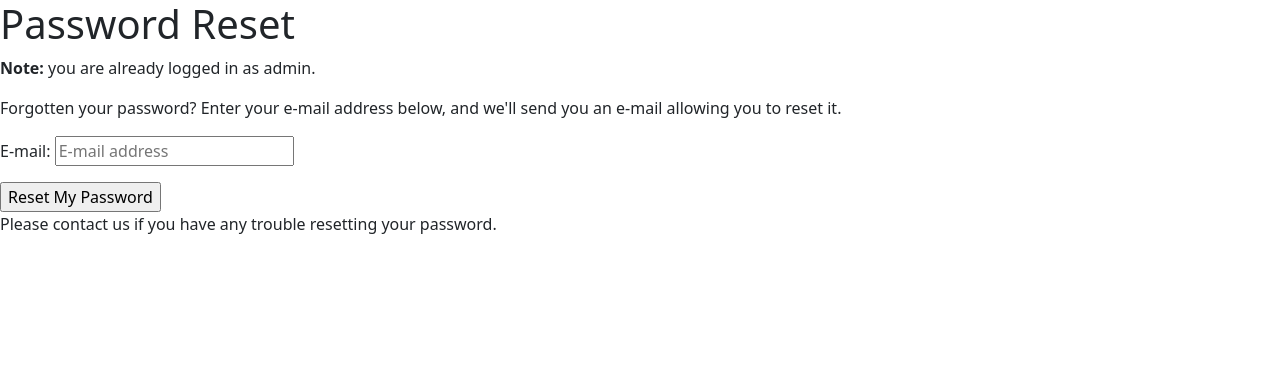
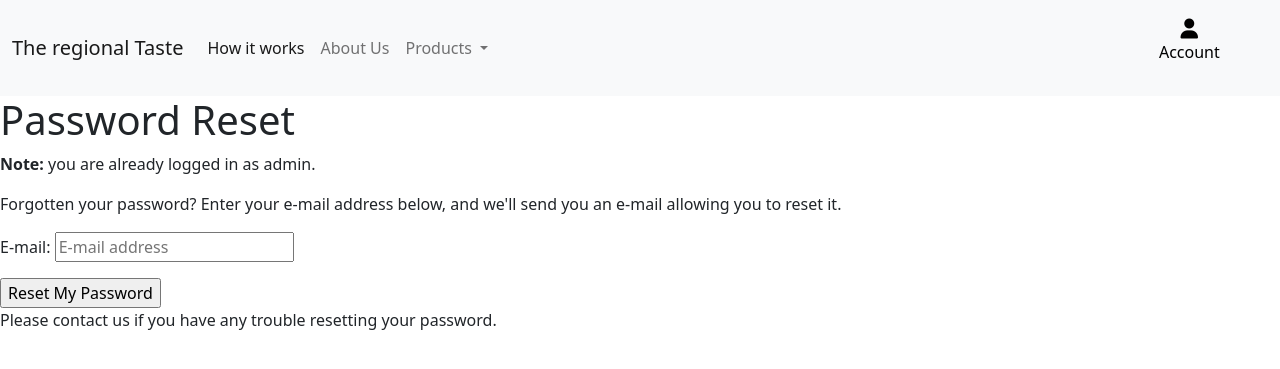
Before and after one commit to nandabritto/PP5, a Django app: page /accounts/password/reset/ in a window 1280 px wide. Shown: the top 369 px of the page. Run offline with Django 3.2, Linux system fonts and the light colour scheme; a user stored in the database is signed in; some libraries are stand-ins or nearby versions.

Commit message:
Add navbar template

```diff
--- /dev/null
+++ b/static/css/base.css
@@ -0,0 +1,3 @@
+.navlink {
+    padding: 0 !important;
+}
--- a/templates/base.html
+++ b/templates/base.html
@@ -31,14 +31,10 @@
     <!-- Fonteawesome -->
     <script src="https://kit.fontawesome.com/e9c73d7092.js" crossorigin="anonymous"></script>
     <!-- Boostrap -->
-    <script src="https://cdn.jsdelivr.net/npm/@popperjs/core@2.10.2/dist/umd/popper.min.js"
-        integrity="sha384-7+zCNj/IqJ95wo16oMtfsKbZ9ccEh31eOz1HGyDuCQ6wgnyJNSYdrPa03rtR1zdB" crossorigin="anonymous">
-    </script>
-    <script src="https://cdn.jsdelivr.net/npm/bootstrap@5.1.3/dist/js/bootstrap.min.js"
-        integrity="sha384-QJHtvGhmr9XOIpI6YVutG+2QOK9T+ZnN4kzFN1RtK3zEFEIsxhlmWl5/YESvpZ13" crossorigin="anonymous">
-    </script>
+    <script src="https://cdn.jsdelivr.net/npm/@popperjs/core@2.10.2/dist/umd/popper.min.js" integrity="sha384-7+zCNj/IqJ95wo16oMtfsKbZ9ccEh31eOz1HGyDuCQ6wgnyJNSYdrPa03rtR1zdB" crossorigin="anonymous"></script>
+    <script src="https://cdn.jsdelivr.net/npm/bootstrap@5.1.3/dist/js/bootstrap.min.js" integrity="sha384-QJHtvGhmr9XOIpI6YVutG+2QOK9T+ZnN4kzFN1RtK3zEFEIsxhlmWl5/YESvpZ13" crossorigin="anonymous"></script>
     <!-- Stripe -->
-    <script src="https://js.stripe.com/v3/"></script>
+
     {% endblock %}
 
     {% block extra_js %}
@@ -49,7 +45,7 @@
 
 <body>
     <header class= "container-fluid fixed-top"></header>
-
+    {% include 'includes/navbar.html' %}
     {% if messages %}
         <div class= "message-container">
 
--- /dev/null
+++ b/templates/includes/navbar.html
@@ -0,0 +1,68 @@
+<nav class="navbar navbar-expand-lg navbar-light bg-light">
+    <div class="container-fluid">
+        <a class="navbar-brand" href="#">The regional Taste</a>
+        <button class="navbar-toggler" type="button" data-bs-toggle="collapse" data-bs-target="#navbarNavDropdown"
+            aria-controls="navbarNavDropdown" aria-expanded="false" aria-label="Toggle navigation">
+            <span class="navbar-toggler-icon"></span>
+        </button>
+        <div class="collapse navbar-collapse" id="navbarNavDropdown">
+            <ul class="navbar-nav">
+                <li class="nav-item">
+                    <a class="nav-link active" aria-current="page" href="#">How it works</a>
+                </li>
+                <li class="nav-item">
+                    <a class="nav-link" href="#">About Us</a>
+                </li>
+                <li class="nav-item dropdown">
+                    <a class="nav-link dropdown-toggle" href="#" id="navbarDropdownMenuLink" role="button"
+                        data-bs-toggle="dropdown" aria-expanded="false">
+                        Products
+                    </a>
+                    <ul class="dropdown-menu" aria-labelledby="navbarDropdownMenuLink">
+                        <li><a class="dropdown-item" href="#">Brazilian Box</a></li>
+                        <li><a class="dropdown-item" href="#">Spanish Box</a></li>
+                        <li><a class="dropdown-item" href="#">Asian Box</a></li>
+                    </ul>
+                </li>
+        </div>
+    </div>
+
+    <div class="col-12 col-lg-2 my-0 py-lg-0">
+        <ul class="nav-item dropdown">
+            <a class="text-black nav-link" href="#" id="navbarDropdownMenuLink" role="button" data-bs-toggle="dropdown"
+                aria-expanded="false">
+                <div class="text-center">
+                    <div><i class="fas fa-user fa-lg"></i></div>
+                    <p class= "my-0">Account</p>
+                </div>
+            </a>
+            <div class="dropdown-menu border-1" aria-labelledby="user-options">
+                {% if request.user.is_authenticated %}
+                {% if request.user.is_superuser %}
+                <a href="" class="dropdown-item">Product Management</a>
+                {% endif %}
+                <a href="" class="dropdown-item">My Profile</a>
+                <a href="" class="dropdown-item">Logout</a>
+                {% else %}
+                <a href="" class="dropdown-item">Register</a>
+                <a href="" class="dropdown-item">Login</a>
+                {% endif %}
+                </li>
+        </ul>
+    </div>
+
+</nav>
+
+
+
+
+
+
+
+
+
+
+
+
+
+</nav>
```
Also changed, not shown: templates/includes/footer.html (added).
